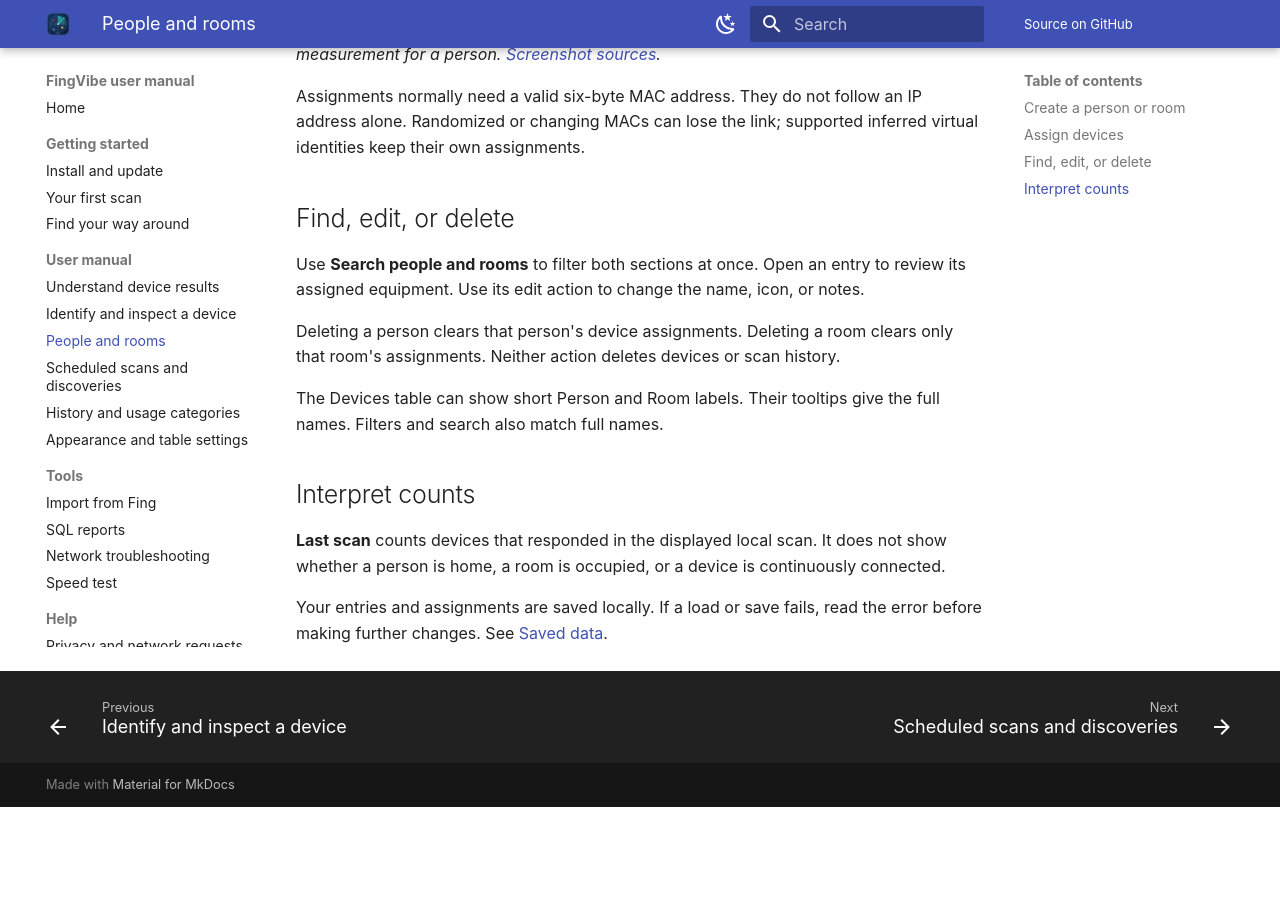
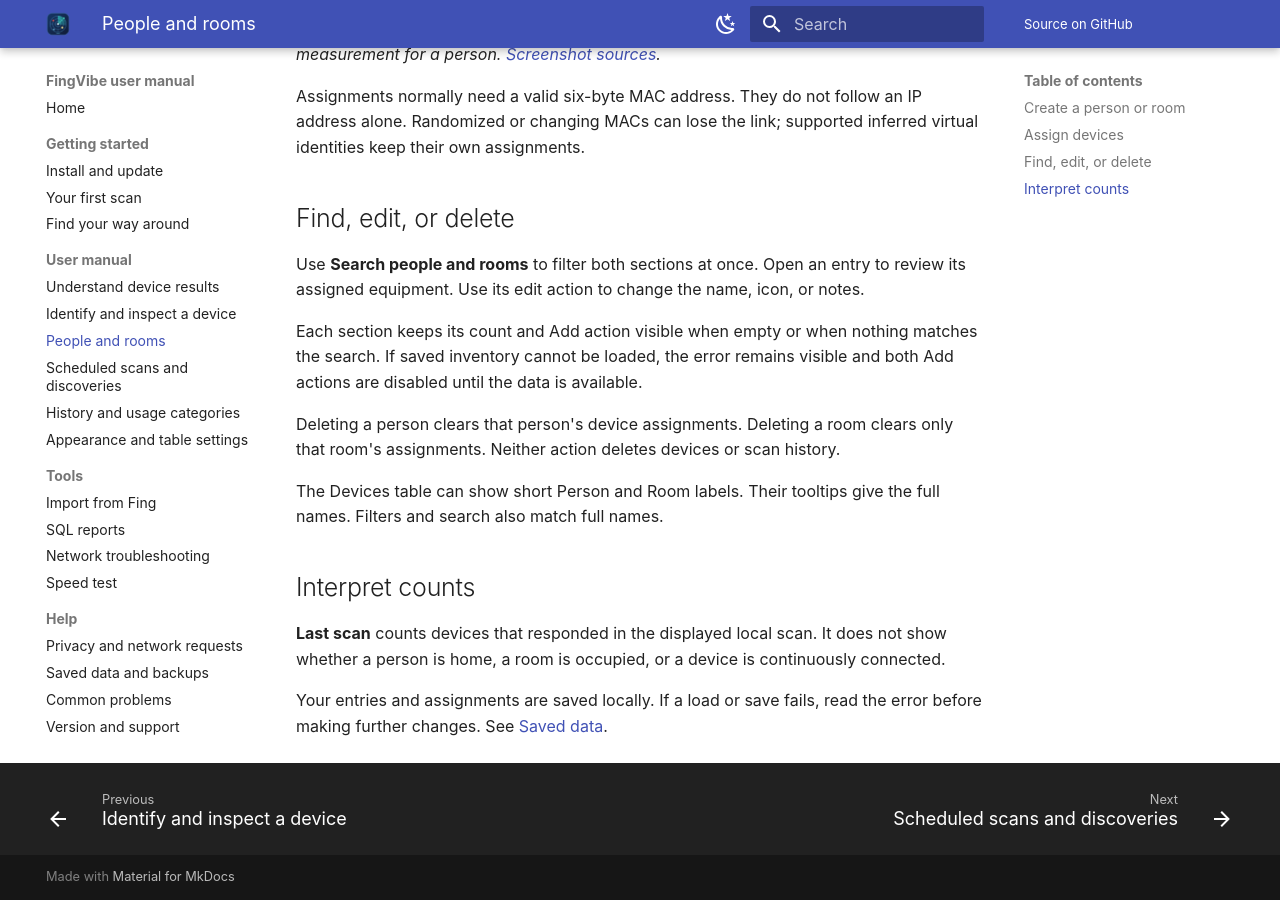
Before and after one commit to iricigor/fingvibe, an MkDocs documentation site: the page built from docs/manual/people-rooms.md, in a window 1280 px wide and 900 px high, scrolled down 1916 px. Built offline with MkDocs 1.6.1 and Material for MkDocs 9.7.7, drawn with Linux system fonts in a browser that asks for light colours; before the commit the page ends 2723 px from its top, so only the background shows below that.

Commit message:
Fix combined People and Rooms empty states and header layout
Retain section status, counts and guarded Add actions when rows are empty or unavailable. Align the combined heading to its 48-DIP icon slot and extend existing regression coverage.

Co-authored-by: Copilot App <223556219+Copilot@users.noreply.github.com>

```diff
--- a/docs/manual/people-rooms.md
+++ b/docs/manual/people-rooms.md
@@ -48,6 +48,10 @@ the link; supported inferred virtual identities keep their own assignments.
 Use **Search people and rooms** to filter both sections at once. Open an entry to review its assigned
 equipment. Use its edit action to change the name, icon, or notes.
 
+Each section keeps its count and Add action visible when empty or when nothing
+matches the search. If saved inventory cannot be loaded, the error remains
+visible and both Add actions are disabled until the data is available.
+
 Deleting a person clears that person's device assignments.
 Deleting a room clears only that room's assignments.
 Neither action deletes devices or scan history.
```
Also changed, not shown: 5 other files.
